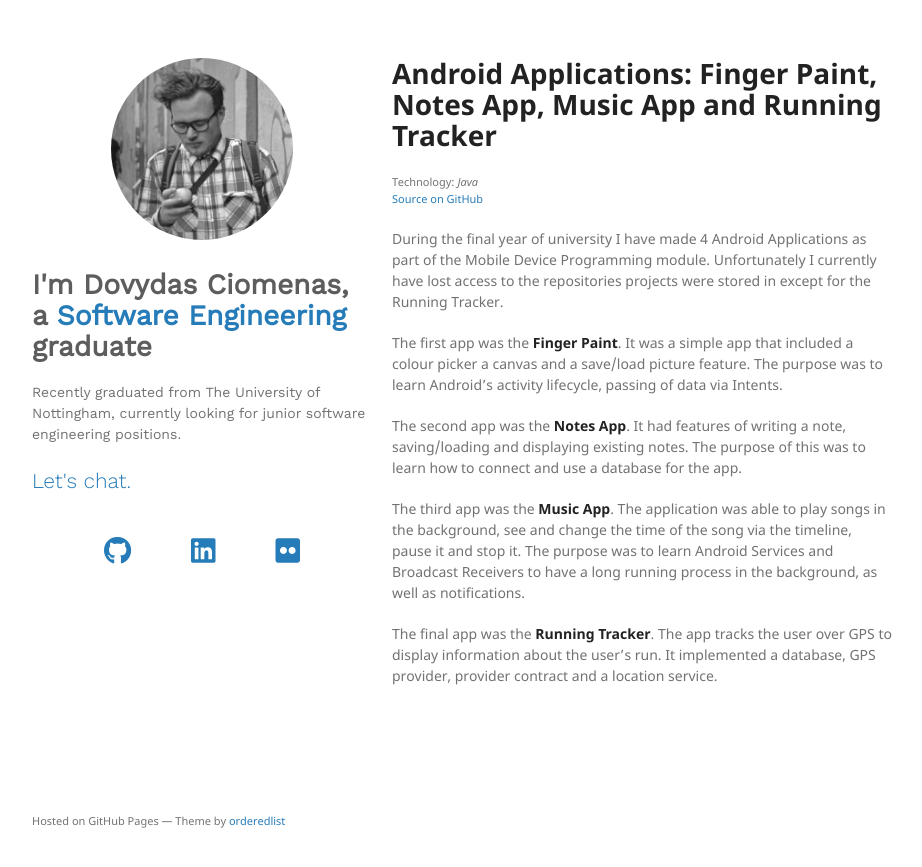
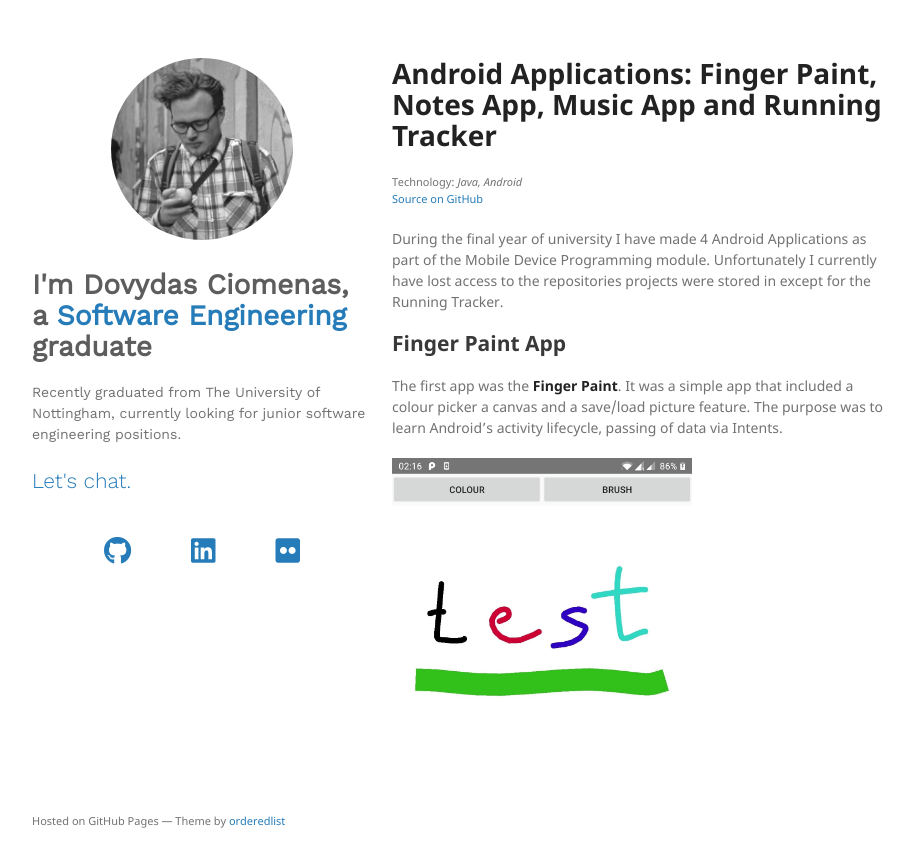
Before and after one commit to icouldbreathe/icouldbreathe.github.io, a Jekyll site: the page built from _projects/1-g53mdp-running-tracker.md, in a window 1280 px wide and 900 px high. Shown: the top 867 px of the window, without its empty margins (178-1100 px from the left). Built offline with Jekyll 4.4.1, drawn with Linux system fonts in a browser that asks for light colours; nearby versions of some CDN libraries; some of the changed text lies outside the part shown.

Commit message:
update mdp project/add pictures

```diff
--- a/_projects/1-g53mdp-running-tracker.md
+++ b/_projects/1-g53mdp-running-tracker.md
@@ -1,17 +1,33 @@
 ---
 title: "Android Applications: Finger Paint, Notes App, Music App and Running Tracker"
 description: "A coursework project for the mobile programming module."
-technology: Java
+technology: Java, Android
 repository: https://github.com/icouldbreathe/G53MDP-running-tracker
 current: false
 ---
 
 During the final year of university I have made 4 Android Applications as part of the Mobile Device Programming module. Unfortunately I currently have lost access to the repositories projects were stored in except for the Running Tracker.
 
+
+## Finger Paint App
 The first app was the **Finger Paint**. It was a simple app that included a colour picker a canvas and a save/load picture feature. The purpose was to learn Android's activity lifecycle, passing of data via Intents.
 
+<img src="/assets/img/mdp-apps/paint-test.jpg" alt="paint-app" style="width:60%">
+<img src="/assets/img/mdp-apps/paint-col.jpg" alt="paint-app-colour" style="width:60%">
+<img src="/assets/img/mdp-apps/paint-brush.jpg" alt="paint-app-brushes" style="width:60%">
+
+
+## Notes App (Recipe Book)
 The second app was the **Notes App**. It had features of writing a note, saving/loading and displaying existing notes. The purpose of this was to learn how to connect and use a database for the app.
 
+<img src="/assets/img/mdp-apps/note-app.jpg" alt="note-app" style="width:60%">
+<img src="/assets/img/mdp-apps/note-untitled.jpg" alt="note-app-new" style="width:60%">
+<img src="/assets/img/mdp-apps/note-view.jpg" alt="note-app-view" style="width:60%">
+
+
+## Music Player App
 The third app was the **Music App**. The application was able to play songs in the background, see and change the time of the song via the timeline, pause it and stop it. The purpose was to learn Android Services and Broadcast Receivers to have a long running process in the background, as well as notifications.
 
+
+## Running Tracker App
 The final app was the **Running Tracker**. The app tracks the user over GPS to display information about the user's run. It implemented a database, GPS provider, provider contract and a location service.
```
Also changed, not shown: assets/img/mdp-apps/note-app.jpg (added), assets/img/mdp-apps/note-untitled.jpg (added), assets/img/mdp-apps/note-view.jpg (added), assets/img/mdp-apps/paint-brush.jpg (added), assets/img/mdp-apps/paint-col.jpg (added), assets/img/mdp-apps/paint-test.jpg (added).
